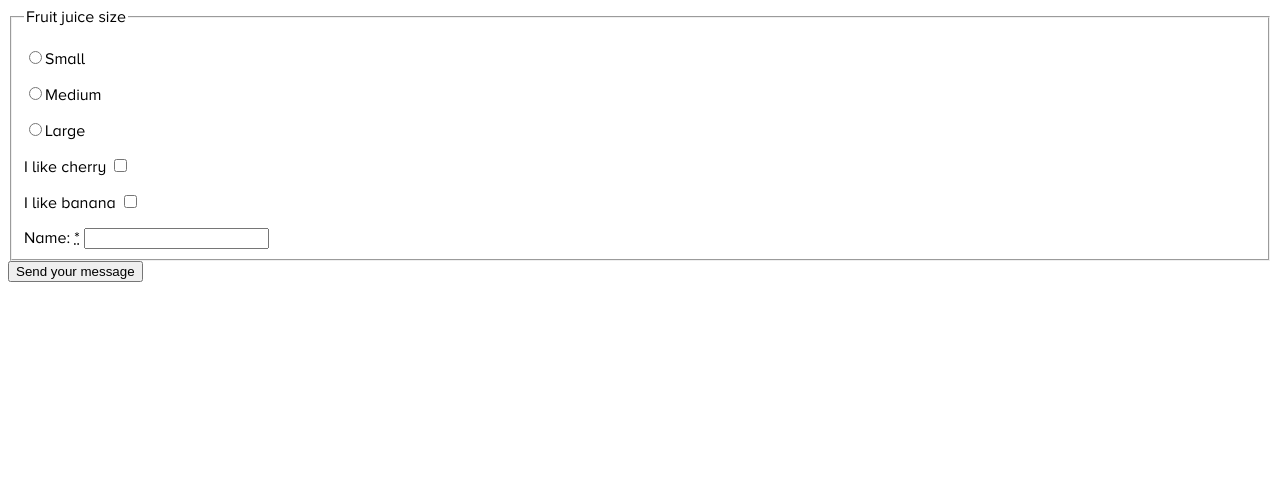
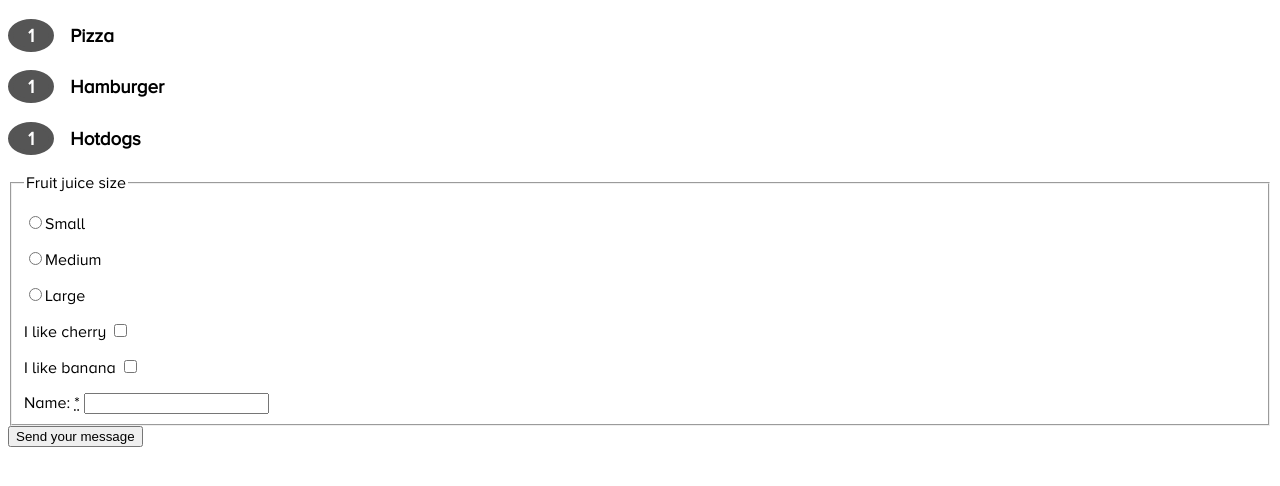
Before and after one commit to LiliVia/Order-form, a plain HTML site: page index.html in a window 1280 px wide. Drawn offline with Linux system fonts and the light colour scheme; files whose address does not match are found by name.

Commit message:
Add content for CSS-counter and link to style.css

```diff
--- a/index.html
+++ b/index.html
@@ -4,6 +4,7 @@
 	<meta charset="UTF-8">
 	<title>HTML form</title>
 	<link rel="stylesheet" type="text/css" href="/proxima-nova-web-fonts-master/fonts/fonts.css" />
+	<link rel="stylesheet" href="style.css">
 	<style>
 		body {
 			font-family: 'Proxima Nova', Georgia, sans-serif;
@@ -11,6 +12,13 @@
 	</style>
 </head>
 <body>
+	<div class="w3-dark-grey">
+<div class="container w3-content w3-green" style="max-width:500px">
+  <h3>Pizza</h3>
+  <h3>Hamburger</h3>
+  <h3>Hotdogs</h3>
+</div>
+</div>
 	<form action="#" method="post">
 		<fieldset>
     <legend>Fruit juice size</legend>
```
